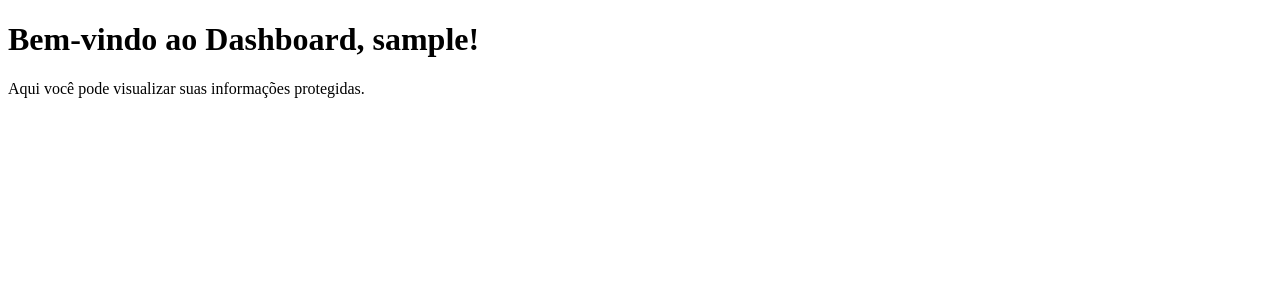
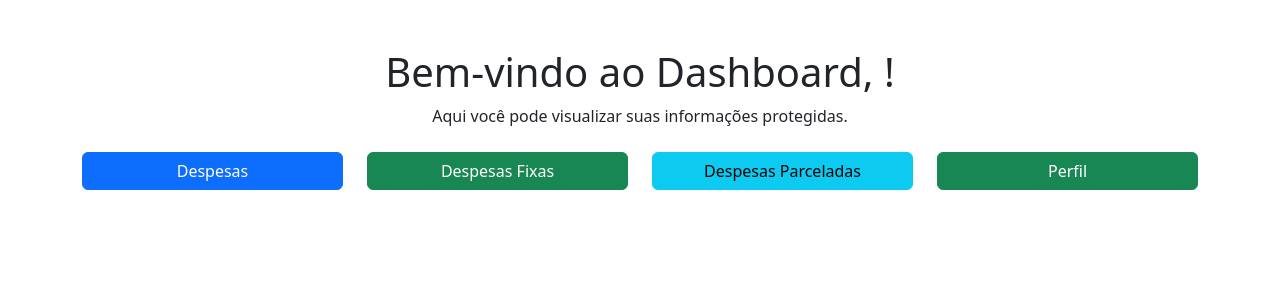
Before and after one commit to CodeByDouglas/Projeto-GFP, a Django app: page /dashboard/ in a window 1280 px wide. Shown: the top 300 px of the page. Run offline with Django 5.2, Linux system fonts and the light colour scheme; the visitor is signed in with stand-in values (Sample User, id 1).

Commit message:
Início do desenvolvimento da página de perfil do usuário

```diff
--- a/user/forms.py
+++ b/user/forms.py
@@ -1,6 +1,7 @@
 from django import forms
-from django.contrib.auth.forms import UserCreationForm
+from django.contrib.auth.forms import UserCreationForm, PasswordChangeForm
 from .models import Usuario, Renda, Despesa
+from django.contrib.auth.models import User
 
 class CadastroForm(UserCreationForm):
     nome_real = forms.CharField(max_length=100, required=True, label="Nome")
--- a/user/templates/user/dashboard.html
+++ b/user/templates/user/dashboard.html
@@ -4,11 +4,34 @@
     <meta charset="UTF-8">
     <meta name="viewport" content="width=device-width, initial-scale=1.0">
     <title>Dashboard</title>
+    <link href="https://cdn.jsdelivr.net/npm/bootstrap@5.3.0-alpha1/dist/css/bootstrap.min.css" rel="stylesheet">
 </head>
 <body>
-    <h1>Bem-vindo ao Dashboard, {{ user.username }}!</h1>
-    <p>Aqui você pode visualizar suas informações protegidas.</p>
+    <div class="container mt-5">
+        <h1 class="text-center">Bem-vindo ao Dashboard, {{ user.nome_real }}!</h1>
+        <p class="text-center">Aqui você pode visualizar suas informações protegidas.</p>
 
+        <!-- Botões de seleção para diferentes tipos de lançamento de despesas -->
+        <div class="row justify-content-center mt-4">
+            <div class="col-md-3">
+                <a href="{% url 'despesa_comum' %}" class="btn btn-primary w-100 mb-2">Despesas</a>
+            </div>
+            <div class="col-md-3">
+                <a href="{% url 'despesa_fixa' %}" class="btn btn-success w-100 mb-2">Despesas Fixas</a>
+            </div>
+            <div class="col-md-3">
+                <a href="{% url 'despesa_parcelada' %}" class="btn btn-info w-100 mb-2">Despesas Parceladas</a>
+            </div>
+            <div class="col-md-3">
+                <a href="{% url 'perfil' %}" class="btn btn-success w-100 mb-2">Perfil</a>
+            </div>
+
+            </div>
+        </div>
+    </div>
+
+    <script src="https://cdn.jsdelivr.net/npm/bootstrap@5.3.0-alpha1/dist/js/bootstrap.bundle.min.js"></script>
 </body>
 </html>
+
 <!--?{{ user.username }}:Esta é uma variável de contexto que o Django disponibiliza automaticamente quando um usuário está autenticado. O objeto user contém informações sobre o usuário atualmente logado, e a propriedade username é o nome de usuário desse usuário.Nesse caso, o código está exibindo uma mensagem de boas-vindas personalizada para o usuário que fez login. A expressão {{ user.username }} será substituída pelo nome do usuário logado quando a página for renderizada.-->
--- a/user/urls.py
+++ b/user/urls.py
@@ -21,4 +21,8 @@
     path('despesa-parcelada/', views.lancar_despesa_parcelada, name='despesa_parcelada'),
 
     path('despesa-comum/', views.lancar_despesa_comum, name='despesa_comum'),
+
+    path('perfil/', views.perfil, name='perfil'),
+
+
 ]
--- a/user/views.py
+++ b/user/views.py
@@ -1,4 +1,6 @@
-
+from .models import Renda
+from django.contrib.auth.forms import PasswordChangeForm
+from django.contrib.auth import update_session_auth_hash
 from .models import Despesa
 from django.contrib.auth import login, authenticate #? login: Faz o login de um usuário autenticado, estabelecendo uma sessão.authenticate: Verifica as credenciais de um usuário (nome de usuário e senha).
 from .models import Usuario  #? Importa o modelo Usuario definido no seu projeto para manipular os dados de usuários
@@ -139,3 +141,12 @@
     else:
         form = DespesaComumForm()
     return render(request, 'user/despesa_comum.html', {'form': form})
+
+def perfil(request):
+    user = request.user
+    rendas = user.rendas.all()  # Pega todas as rendas associadas ao usuário
+    context = {
+        'user': user,
+        'rendas': rendas,  # Passa a lista de rendas para o contexto
+    }
+    return render(request, 'user/perfil.html', context)
```
Also changed, not shown: user/templates/user/perfil.html (added, +36 -0 lines).
